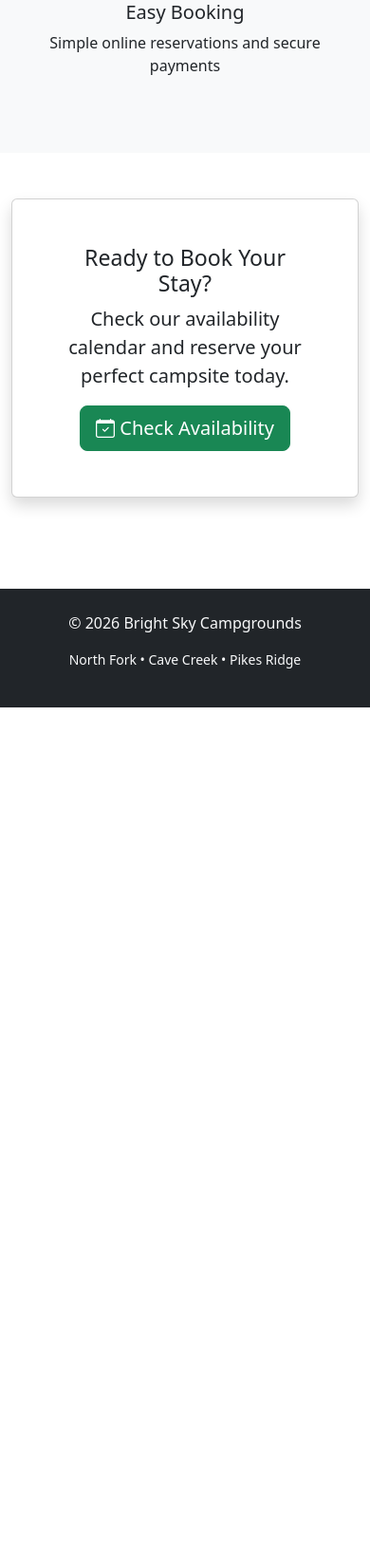
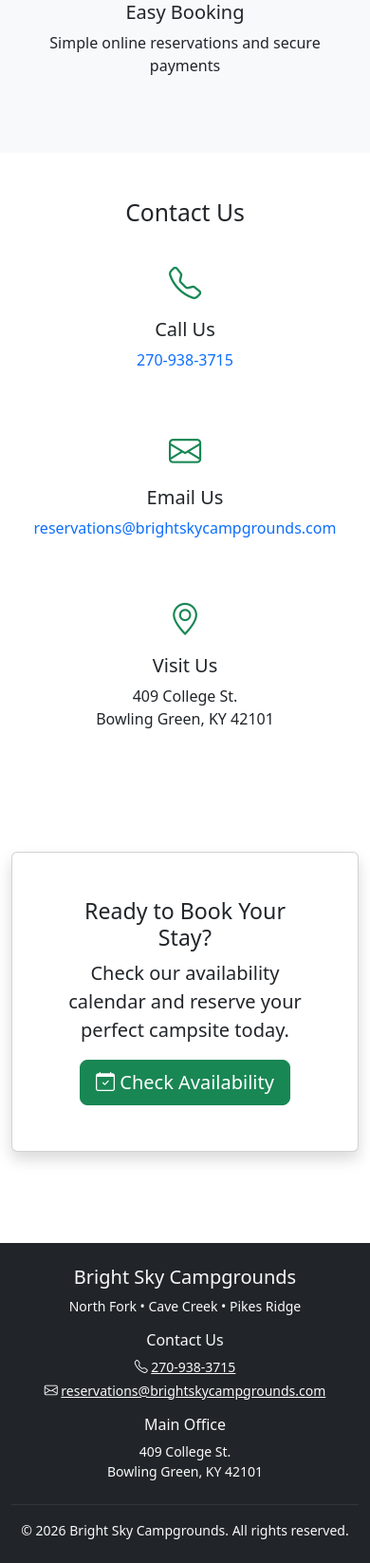
Before and after one commit to BrightSkyCampgrounds/RSVP, a Flask app: page / in a window 390 px wide. Shown: the part 1465-3111 px from the top of the page at 95% size. Before the commit the page ends 2210 px from the top, so only its background shows below. Run offline with Flask 3, Linux system fonts and the light colour scheme; some libraries are stand-ins or nearby versions.

Commit message:
Add contact information: phone, email, and office address

```diff
--- a/templates/base.html
+++ b/templates/base.html
@@ -68,9 +68,31 @@
 
     <!-- Footer -->
     <footer class="bg-dark text-light mt-5 py-4">
-        <div class="container text-center">
-            <p>&copy; 2026 {{ site_name }}</p>
-            <p class="small">North Fork &bull; Cave Creek &bull; Pikes Ridge</p>
+        <div class="container">
+            <div class="row">
+                <div class="col-md-4 text-center text-md-start mb-3 mb-md-0">
+                    <h5>{{ site_name }}</h5>
+                    <p class="small mb-0">North Fork &bull; Cave Creek &bull; Pikes Ridge</p>
+                </div>
+                <div class="col-md-4 text-center mb-3 mb-md-0">
+                    <h6>Contact Us</h6>
+                    <p class="small mb-1">
+                        <i class="bi bi-telephone"></i> <a href="tel:270-938-3715" class="text-light">270-938-3715</a>
+                    </p>
+                    <p class="small mb-0">
+                        <i class="bi bi-envelope"></i> <a href="mailto:reservations@brightskycampgrounds.com" class="text-light">reservations@brightskycampgrounds.com</a>
+                    </p>
+                </div>
+                <div class="col-md-4 text-center text-md-end">
+                    <h6>Main Office</h6>
+                    <p class="small mb-0">
+                        409 College St.<br>
+                        Bowling Green, KY 42101
+                    </p>
+                </div>
+            </div>
+            <hr class="mt-4 mb-3" style="border-color: rgba(255,255,255,0.3)">
+            <p class="text-center small mb-0">&copy; 2026 {{ site_name }}. All rights reserved.</p>
         </div>
     </footer>
 
--- a/templates/index.html
+++ b/templates/index.html
@@ -83,6 +83,35 @@
     </div>
 </div>
 
+<div class="bg-white py-5">
+    <div class="container">
+        <h2 class="text-center mb-4">Contact Us</h2>
+        <div class="row text-center">
+            <div class="col-md-4 mb-3">
+                <div class="p-3">
+                    <i class="bi bi-telephone display-4 text-success"></i>
+                    <h5 class="mt-3">Call Us</h5>
+                    <p><a href="tel:270-938-3715" class="text-decoration-none">270-938-3715</a></p>
+                </div>
+            </div>
+            <div class="col-md-4 mb-3">
+                <div class="p-3">
+                    <i class="bi bi-envelope display-4 text-success"></i>
+                    <h5 class="mt-3">Email Us</h5>
+                    <p><a href="mailto:reservations@brightskycampgrounds.com" class="text-decoration-none">reservations@brightskycampgrounds.com</a></p>
+                </div>
+            </div>
+            <div class="col-md-4 mb-3">
+                <div class="p-3">
+                    <i class="bi bi-geo-alt display-4 text-success"></i>
+                    <h5 class="mt-3">Visit Us</h5>
+                    <p class="mb-0">409 College St.<br>Bowling Green, KY 42101</p>
+                </div>
+            </div>
+        </div>
+    </div>
+</div>
+
 <div class="container my-5">
     <div class="row">
         <div class="col-lg-8 mx-auto">
```
